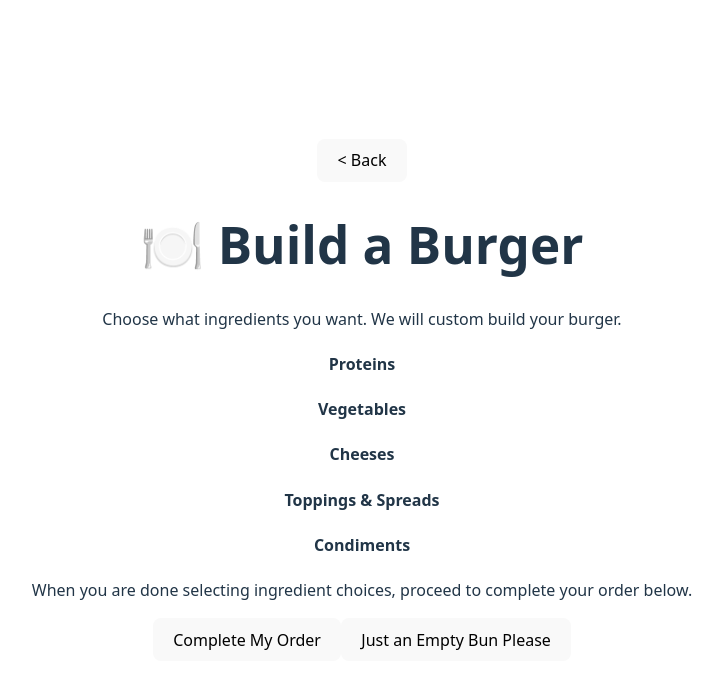
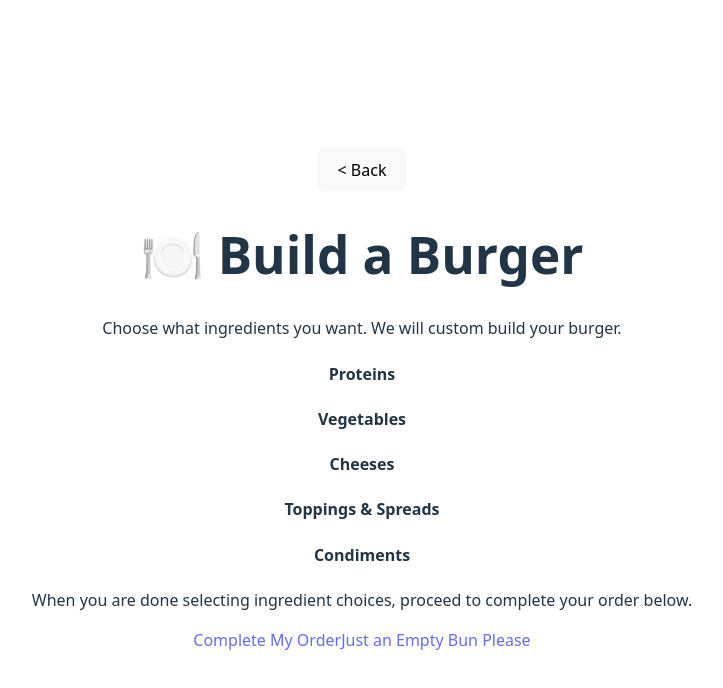
Before and after one commit to electricpineapple/burger-2-go, a React (Vite) app: page /ingredients in a window 1280 px wide. Shown: the top 688 px of the page, without its empty margins (278-1001 px from the left). Built offline with nearby package versions, Linux system fonts and the light colour scheme; no server answers.

Commit message:
switch to navlink and layout

```diff
--- a/src/App.tsx
+++ b/src/App.tsx
@@ -1,23 +1,16 @@
-import { useNavigate } from 'react-router';
+import { NavLink } from 'react-router';
 import './App.css'
 import building from './assets/building.png'
 
 function App() {
-    const navigate = useNavigate();
-
-    const goToIngredients = () => {
-        navigate('/ingredients');
-    };
 
     return (
-        <>
-            <div>
-                <img src={building} alt="Building" />
-                <h1>Burgers-2-Go!</h1>
-                <p>Providing you with the finest dining you can have between two buns, since 1981.</p>
-                <button onClick={goToIngredients}>Place Order</button>
-            </div>
-        </>
+        <div>
+            <img src={building} alt="Building" />
+            <h1>Burgers-2-Go!</h1>
+            <p>Providing you with the finest dining you can have between two buns, since 1981.</p>
+            <NavLink to="/ingredients">Place Order</NavLink>
+        </div>
     );
 }
 
--- a/src/Complete.tsx
+++ b/src/Complete.tsx
@@ -1,23 +1,16 @@
-import { useNavigate } from "react-router";
+import { NavLink } from "react-router";
 import { db } from './firebase';
 import { MostPopularIngredient } from "./MostPopular";
 
 export default function Complete() {
-    const navigate = useNavigate();
-
-    const goToNewOrder = () => {
-        navigate('/');
-    };
-
     return (
         <div>
-            <button onClick={() => navigate(-1)}>{"<"} Back</button>
             <h1>Your Order is Being Made</h1>
             <p>Our culinary artist are hard at work crafting your custom sandwich.</p>
             <h2>Estimated Delivery Time:</h2>
             <p>7 minutes</p>
             <MostPopularIngredient db={db} />
-            <button onClick={goToNewOrder}>Start a New Order</button>
+            <NavLink to="/">Start a New Order</NavLink>
         </div>
     );
 }
--- a/src/Ingredients.tsx
+++ b/src/Ingredients.tsx
@@ -1,15 +1,9 @@
-import { useNavigate } from "react-router";
+import { NavLink } from "react-router";
 
 export default function Ingredients() {
-    const navigate = useNavigate()
-
-    const goToCompleteOrder = () => {
-        navigate('/complete');
-    };
 
     return (
         <div>
-            <button onClick={() => navigate(-1)}>{"<"} Back</button>
             <h1>🍽️ Build a Burger</h1>
             <p>Choose what ingredients you want. We will custom build your burger.</p>
             <h4>Proteins</h4>
@@ -18,8 +12,8 @@ export default function Ingredients() {
             <h4>Toppings & Spreads</h4>
             <h4>Condiments</h4>
             <p>When you are done selecting ingredient choices, proceed to complete your order below.</p>
-            <button onClick={goToCompleteOrder}>Complete My Order</button>
-            <button onClick={goToCompleteOrder}>Just an Empty Bun Please</button>
+            <NavLink to="/complete">Complete My Order</NavLink>
+            <NavLink to="/complete">Just an Empty Bun Please</NavLink>
         </div>
     );
 }
--- /dev/null
+++ b/src/Layout.tsx
@@ -0,0 +1,17 @@
+import { Outlet, useNavigate, useMatch } from "react-router";
+
+export default function Layout() {
+    const navigate = useNavigate()
+    const isIndex = !!useMatch({ path: '/', end: true });
+
+    return (
+        <div>
+            {!isIndex && (
+                <button onClick={() => navigate(-1)}>{"<"} Back</button>
+            )}
+            <main>
+                <Outlet />
+            </main>
+        </div>
+    );
+}
--- a/src/main.tsx
+++ b/src/main.tsx
@@ -4,13 +4,16 @@ import App from './App.tsx'
 import { BrowserRouter, Routes, Route } from 'react-router'
 import Ingredients from './Ingredients.tsx'
 import Complete from './Complete.tsx'
+import Layout from './Layout.tsx'
 
 createRoot(document.getElementById('root')!).render(
     <BrowserRouter basename={import.meta.env.BASE_URL}>
         <Routes>
-            <Route index element={<App />} />
-            <Route path="ingredients" element={<Ingredients />} />
-            <Route path="complete" element={<Complete />} />
+            <Route path="/" element={<Layout />}>
+                <Route index element={<App />} />
+                <Route path="ingredients" element={<Ingredients />} />
+                <Route path="complete" element={<Complete />} />
+            </Route>
         </Routes>
     </BrowserRouter>,
 );
```
